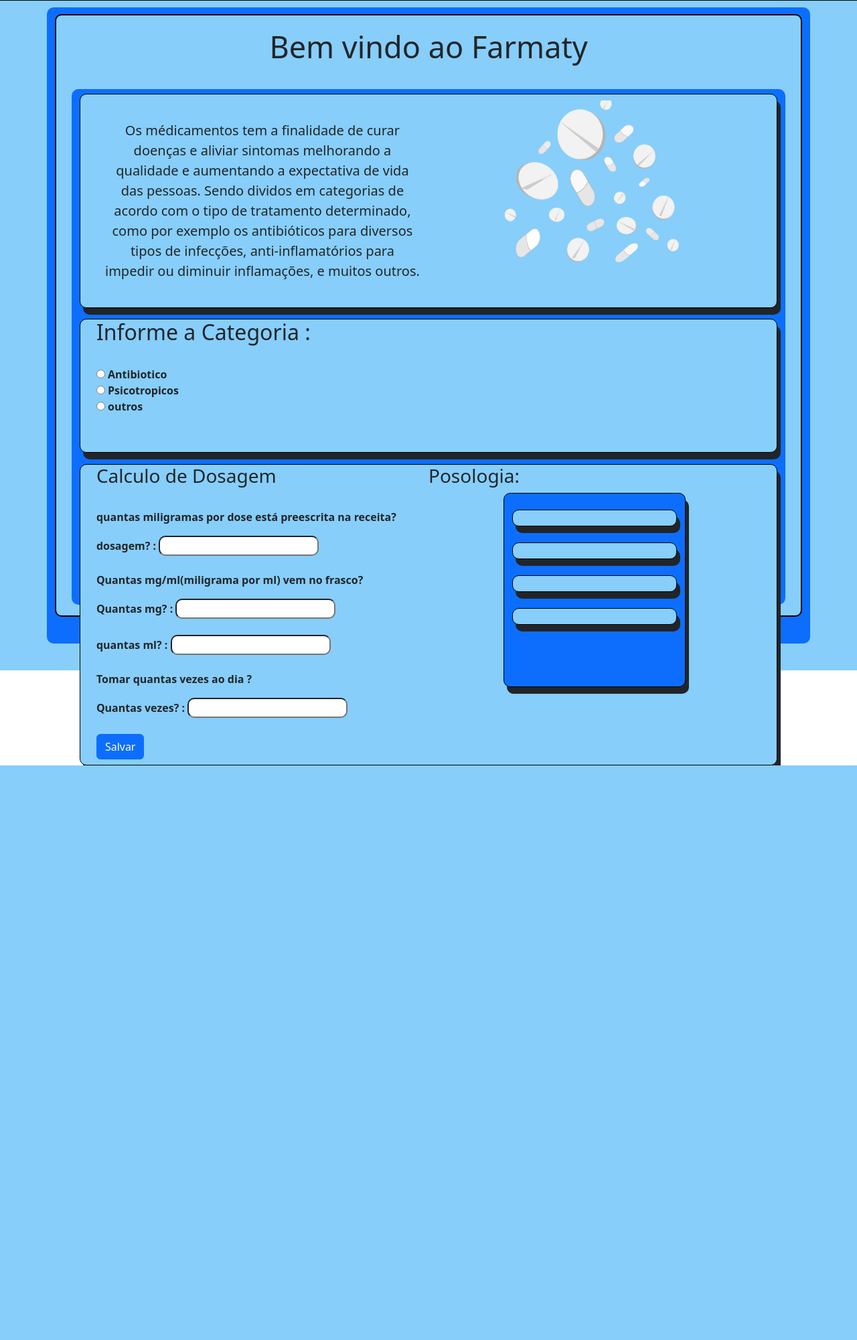
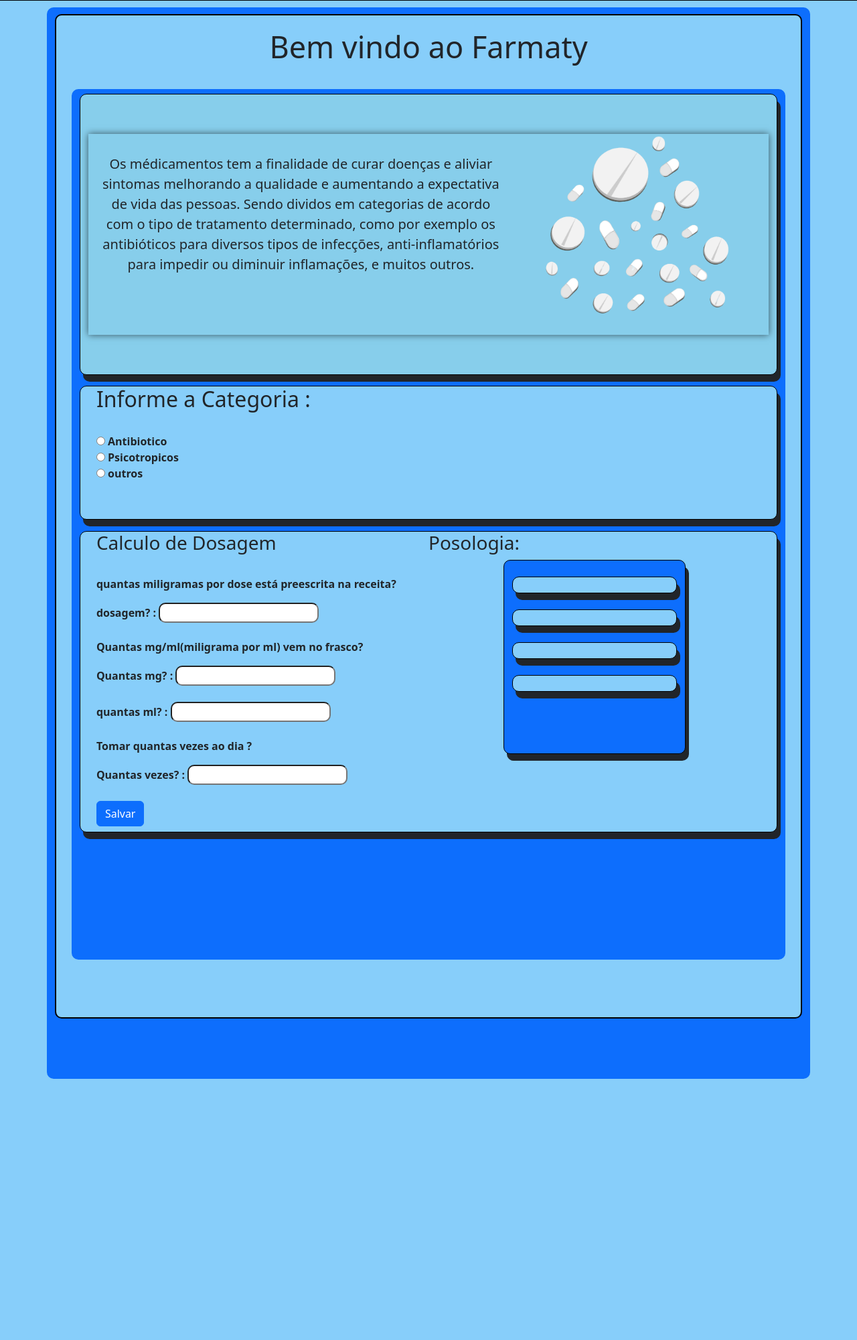
Before and after one commit to Anaellen123/Farmaty, a Flask app: page / in a window 1280 px wide. Shown: the part 219-2220 px from the top of the page at 67% size. Before the commit the page ends 1362 px from the top, so only its background shows below. Run offline with Flask 3, Linux system fonts and the light colour scheme; some libraries are stand-ins or nearby versions.

Commit message:
Twenty sixth commit

```diff
--- a/static/style2.css
+++ b/static/style2.css
@@ -1,18 +1,18 @@
 #bottom{
     background-color: #87CEFA;
-    height: 1000px;
+    height: 2000px;
 }
 #aspecto_borda {
 
     position: relative;
     top: 10px;
     border-radius: 10px;
-    height: 950px;
+    height: 1600px;
 
 }
 #conteudo{
     width: 100%;
-    height: 900px;
+    height: 1500px;
     background-color: #87CEFA;
     position: relative;
     top: 10px;
@@ -59,9 +59,9 @@
 /*fechamento da estilização do titulo bem vindo ao farmaty*/
 /* primeiro container de informação */
 #info{
-    height: 320px;
+    height: 420px;
     width: 100%;
-    background-color: #87CEFA;
+    background-color: #87CEEB;
     position: relative;
     top: 7px;
     border-radius: 10px;
@@ -75,11 +75,14 @@
     height: 300px;
     width: 100%;
     display: flex;
+     background-color: #87CEEB;
+    box-shadow: 0 0 10px rgba(0,0,0,0.6);
+    -webkit-box-shadow: 0 0 10px rgba(0,0,0,0.6);
 
 }
 #info img {
 
-    height: 250px;
+    height: 290px;
 }
 
 #info p{
@@ -94,7 +97,7 @@
 /* fechamento do container de informação */
 
 #section1{
-    height: 770px;
+    height: 1300px;
     width: 98%;
     position: relative;
     top: 40px;
--- a/templates/index.html
+++ b/templates/index.html
@@ -16,8 +16,6 @@
             <div class="container bg-primary" id="section1">
                  <div class="container" id="info">
                      <div class="container" id="info_borda">
-                     <div class="container" id="texto">
-
                           <p>
                              Os médicamentos tem a finalidade de curar doenças e aliviar
                              sintomas melhorando a qualidade e aumentando a expectativa
@@ -27,12 +25,7 @@
                              para impedir ou diminuir inflamações, e muitos outros.
 
                          </p>
-
-                     </div>
-                     <div class="container" id="img">
-                          <img src="../static/img/pilulas-fundo_nulo.png">
-                     </div>
-
+                          <img src="../static/img/pilulas-sombras.png">
                      </div>
                  </div>
                 <div class="container" id="section2">
```
Also changed, not shown: static/img/pilulas-sombras.png (added). Lines whose indentation alone changed are shown as unchanged.
